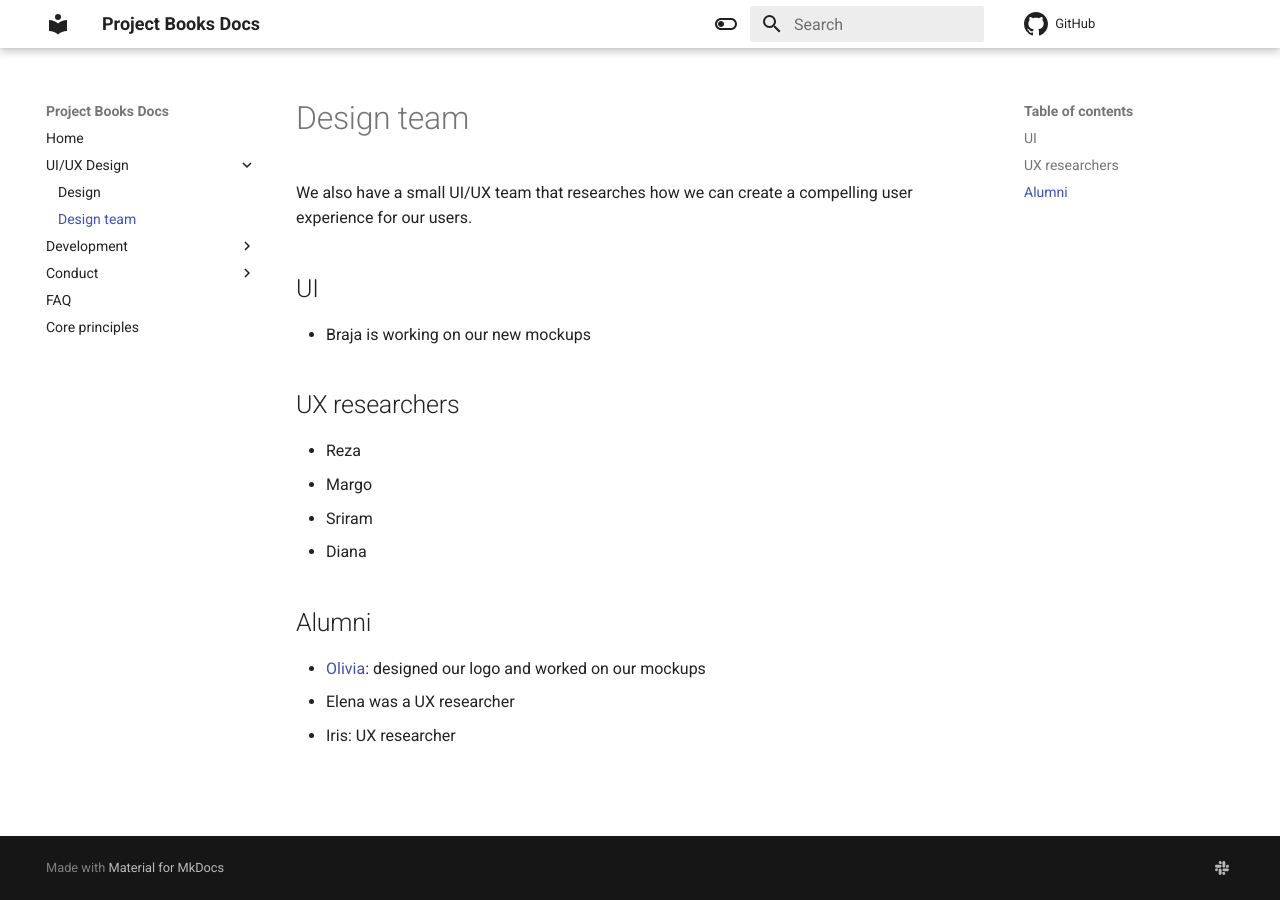
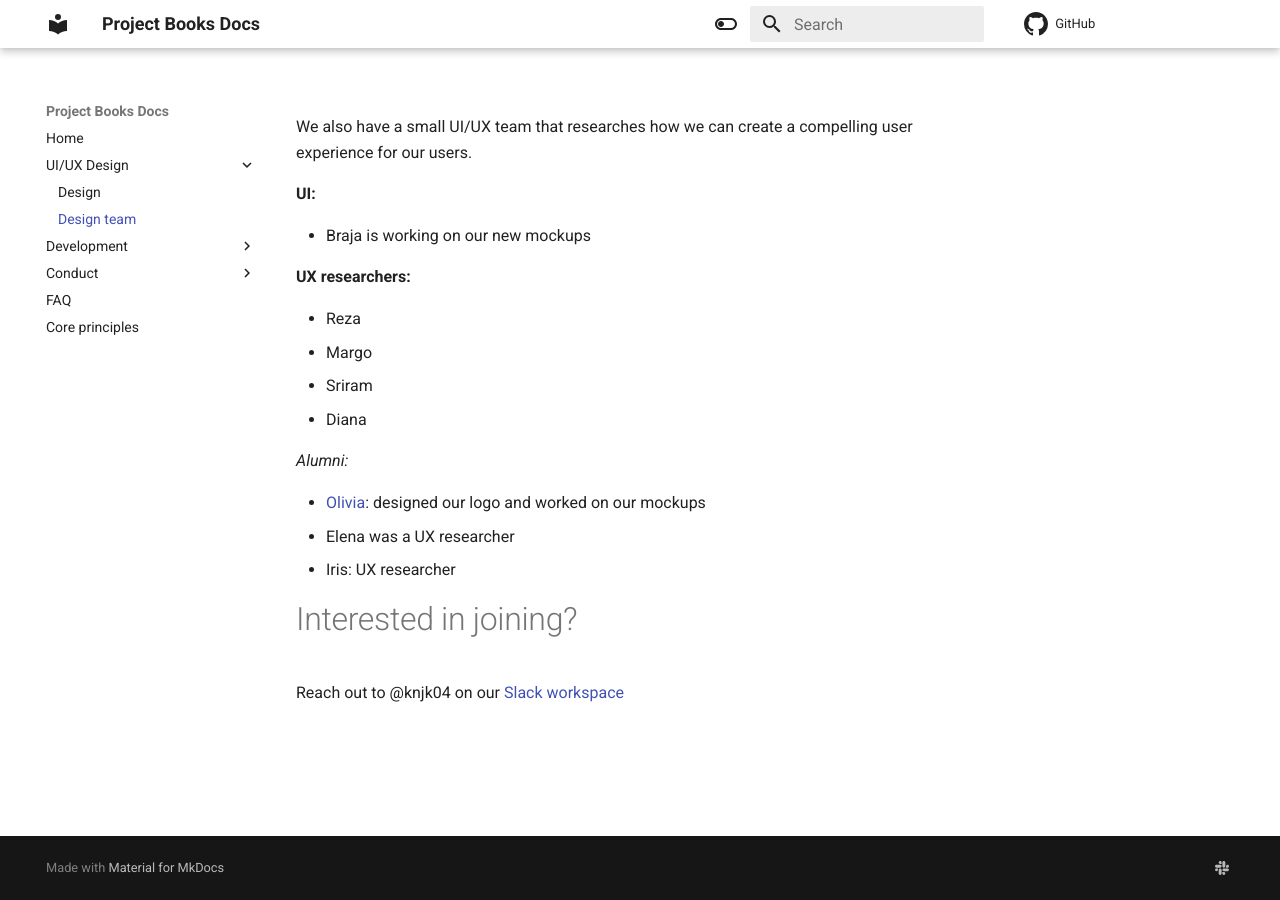
Before and after one commit to Project-Books/project-books.github.io, an MkDocs documentation site: the page built from docs/design/design-team.md, in a window 1280 px wide. Built offline with MkDocs 1.6.1 and Material for MkDocs 9.7.7, drawn with Linux system fonts in a browser that asks for light colours.

Commit message:
Update design-team.md

```diff
--- a/docs/design/design-team.md
+++ b/docs/design/design-team.md
@@ -1,10 +1,10 @@
 We also have a small UI/UX team that researches how we can create a compelling user experience for our users.
 
-## UI
+**UI:**
 
 - Braja is working on our new mockups
 
-## UX researchers
+**UX researchers:**
 
 - Reza
 - Margo
@@ -12,8 +12,12 @@ We also have a small UI/UX team that researches how we can create a compelling u
 - Diana
 
 
-## Alumni
+*Alumni:*
 
 - [Olivia](https://github.com/ofvoler): designed our logo and worked on our mockups
 - Elena was a UX researcher
 - Iris: UX researcher
+
+# Interested in joining?
+
+Reach out to @knjk04 on our [Slack workspace](https://join.slack.com/t/teambookproject/shared_invite/zt-punc8os7-Iz9PTCAkYcO_0S~XwtO5_A)
```
